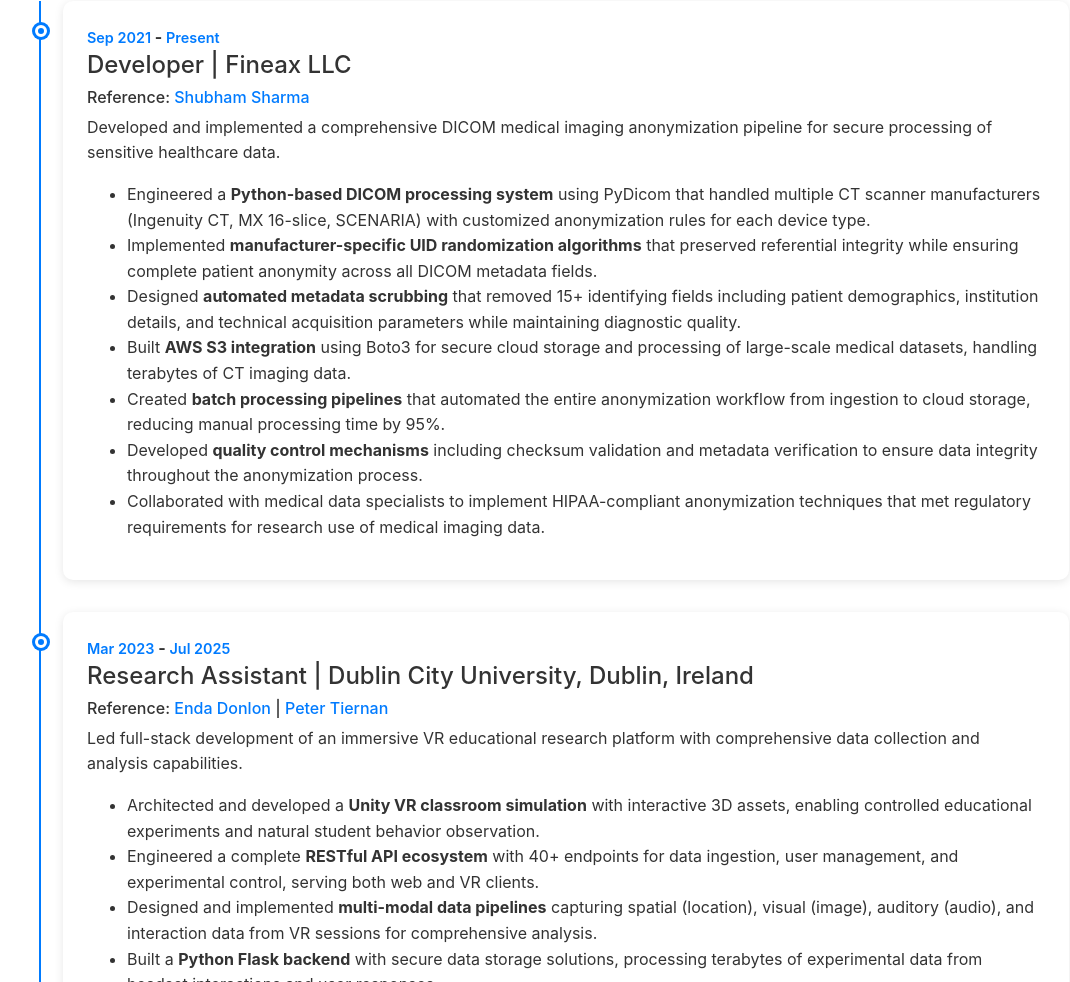
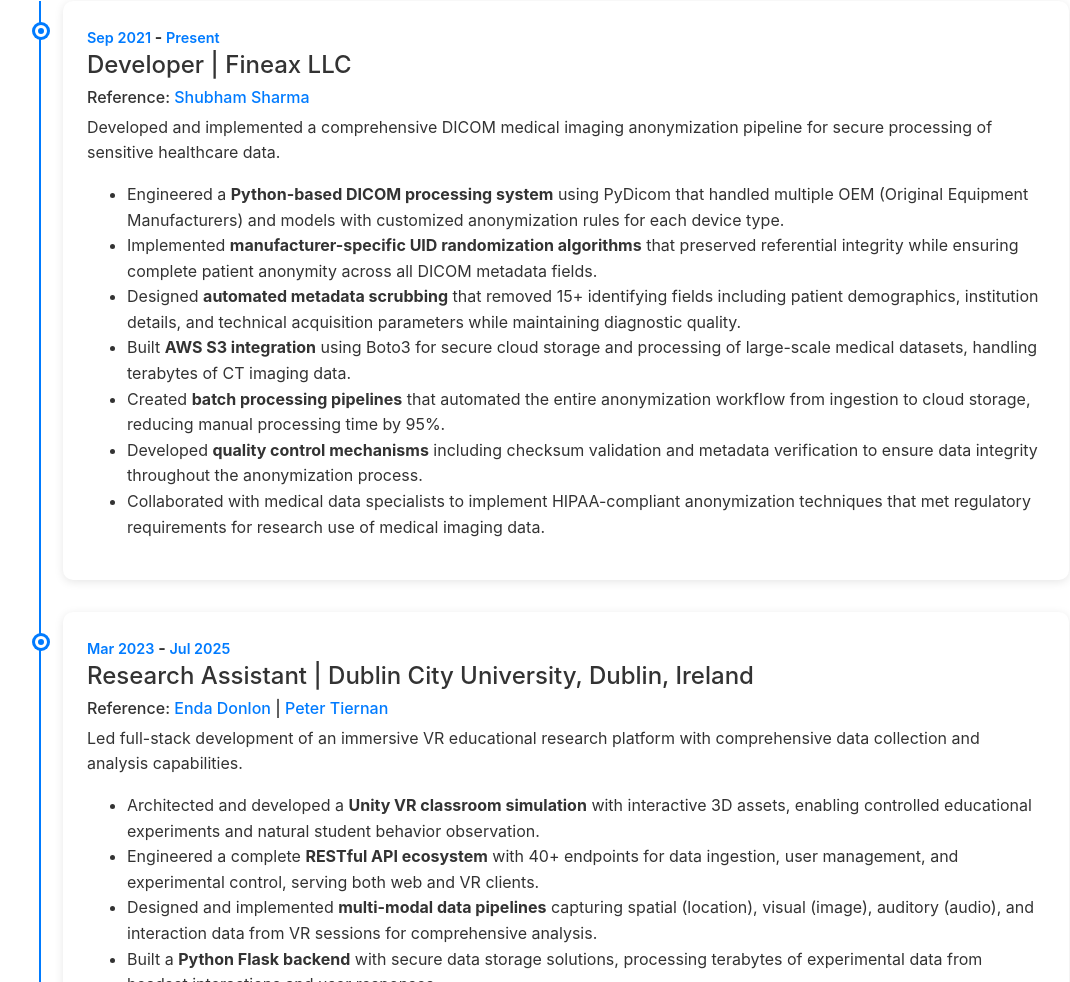
Before and after one commit to Zelone/zelone.github.io, a plain HTML site: page jobs.html in a window 1280 px wide. Shown: the part 1689-2671 px from the top of the page, without its empty margins (94-1164 px from the left). Drawn offline with nearby package versions, Linux system fonts and the light colour scheme; no server answers.

Commit message:
shubham update

```diff
--- a/jobs.html
+++ b/jobs.html
@@ -297,23 +297,18 @@
                             processing of sensitive healthcare data.</p>
                         <ul>
                             <li>Engineered a <b>Python-based DICOM processing system</b> using PyDicom that handled
-                                multiple
-                                CT scanner manufacturers (Ingenuity CT, MX 16-slice, SCENARIA) with customized
-                                anonymization
-                                rules for each device type.</li>
+                                multiple OEM (Original Equipment Manufacturers) and models with customized
+                                anonymization rules for each device type.</li>
                             <li>Implemented <b>manufacturer-specific UID randomization algorithms</b> that preserved
                                 referential integrity while ensuring complete patient anonymity across all DICOM
-                                metadata
-                                fields.</li>
+                                metadata fields.</li>
                             <li>Designed <b>automated metadata scrubbing</b> that removed 15+ identifying fields
-                                including
-                                patient demographics, institution details, and technical acquisition parameters while
-                                maintaining diagnostic quality.</li>
+                                including patient demographics, institution details, and technical acquisition
+                                parameters while maintaining diagnostic quality.</li>
                             <li>Built <b>AWS S3 integration</b> using Boto3 for secure cloud storage and processing of
                                 large-scale medical datasets, handling terabytes of CT imaging data.</li>
                             <li>Created <b>batch processing pipelines</b> that automated the entire anonymization
-                                workflow
-                                from ingestion to cloud storage, reducing manual processing time by 95%.</li>
+                                workflow from ingestion to cloud storage, reducing manual processing time by 95%.</li>
                             <li>Developed <b>quality control mechanisms</b> including checksum validation and metadata
                                 verification to ensure data integrity throughout the anonymization process.</li>
                             <li>Collaborated with medical data specialists to implement HIPAA-compliant anonymization
```
